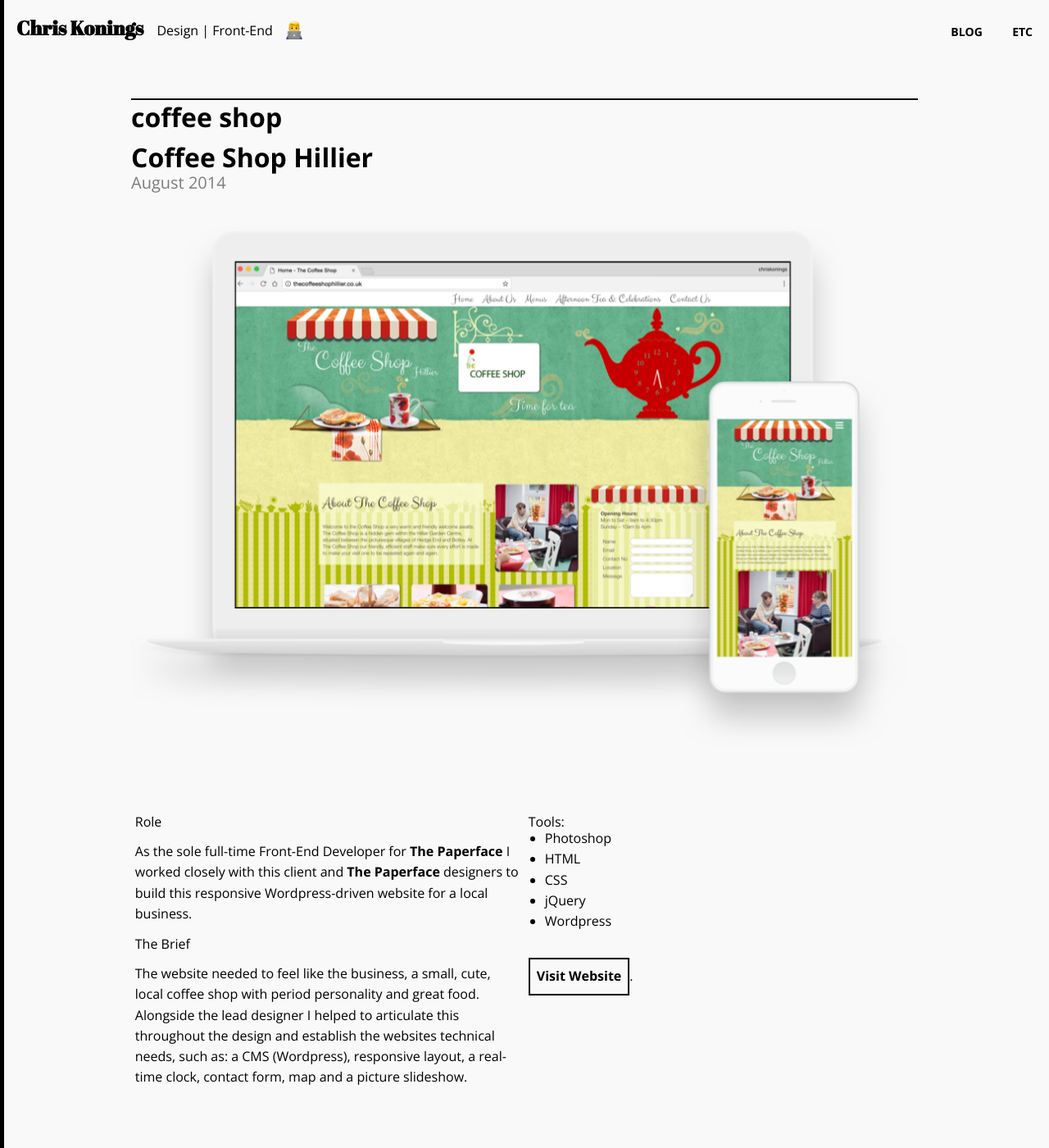
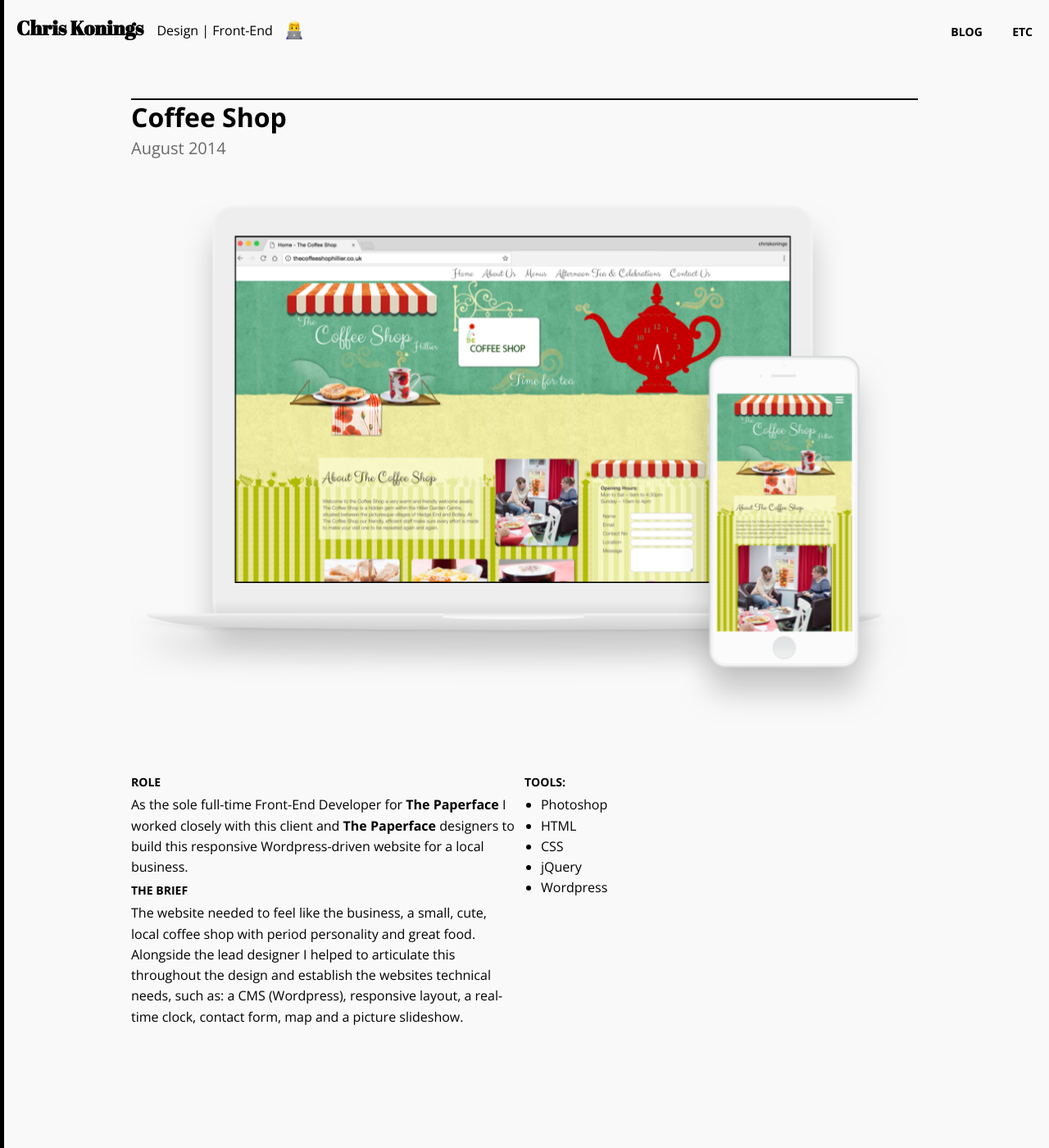
Before and after one commit to chriskonings/chriskonings.github.io, a Jekyll site: the page built from coffee-shop/index.html, in a window 1280 px wide and 1400 px high. Shown: the whole window at 82% size. Built offline with Jekyll 4.4.1, drawn with Linux system fonts in a browser that asks for light colours.

Commit message:
added content div to national p and updated coffee-shop and eagle-payroll posts

```diff
--- a/_posts/2014-04-18-national-park.html
+++ b/_posts/2014-04-18-national-park.html
@@ -10,8 +10,10 @@ permalink: /work/:title/
 
 <div class="content__post-block content__post-block--hero">
   <div class="content__post-full">
+    <div class="content__post-content">
     <div class="videoWrapper">
       <iframe width="560" height="349" src="//www.youtube.com/embed/UbyBZgwG00I" frameborder="0" allowfullscreen></iframe>
+    </div>
     </div>
   </div>
 </div>
--- a/coffee-shop/index.html
+++ b/coffee-shop/index.html
@@ -1,44 +1,42 @@
 ---
 layout: default
-title: coffee shop
-category: none
-date: 2012-04-06 21:35
+title:  "Coffee Shop"
+customdate: August 2014
+date:   2014-06-01 00:38:53 +0000
+category: work
 permalink: /work/coffee-shop/
 ---
 
-<h1 class="content__post-title h1 bold">Coffee Shop Hillier</h1>
-<h2 class="h3 content__post-date">August 2014</h2>
-<div class="content__post-block content__post-block--margin">
+<div class="content__post-block content__post-block--hero">
   <div class="content__post-full">
-    <img class="content__post-image" src="/assets/coffee-shop-01.png"/>
+    <div class="content__post-content">
+      <img class="content__post-image" src="/assets/coffee-shop-01.png"/>
+    </div>
   </div>
 </div>
-<div class="content__post-block margin-m">
+<div class="content__post-block">
   <div class="content__post-half">
-    <div class="content__post-content content__post-content--no-top">
-      <div class="content__post-sub-title margin-s margin-no-top">Role</div>
-      <p class="block margin-s margin-no-top">
+    <div class="content__post-content">
+      <h3>Role</h3>
+      <p>
         As the sole full-time Front-End Developer for <a href="http://www.thepaperface.co.uk/" target="_blank" title="the paperface">The Paperface</a> I worked closely with this client and <a href="http://www.thepaperface.co.uk/" target="_blank" title="the paperface">The Paperface</a> designers to build this responsive Wordpress-driven website for a local business.
       </p>
-      <div class="content__post-sub-title margin-s margin-no-top">The Brief</div>
-      <p class="block margin-s margin-no-top">
+      <h3>The Brief</h3>
+      <p>
         The website needed to feel like the business, a small, cute, local coffee shop with period personality and great food. Alongside the lead designer I helped to articulate this throughout the design and establish the websites technical needs, such as: a CMS (Wordpress), responsive layout, a real-time clock, contact form, map and a picture slideshow.
       </p>
     </div>
   </div>
   <div class="content__post-half">
-    <div class="content__post-content content__post-content--no-top">
-      <span class="content__post-sub-title margin-xs">Tools:</span>
-      <ul class="bullet-list">
+    <div class="content__post-content">
+      <h3>Tools:</h3>
+      <ul>
         <li>Photoshop</li>
         <li>HTML</li>
         <li>CSS</li>
         <li>jQuery</li>
         <li>Wordpress</li>
       </ul>
-      <p class="block margin-m">
-        <a class="button" href="http://thecoffeeshophillier.co.uk/" target="_blank" title="visit website">Visit Website</a>.
-      </p>
     </div>
   </div>
 </div>
```
Also changed, not shown: eagle-payroll/index.html (+15 -15 lines), 1 other file.
